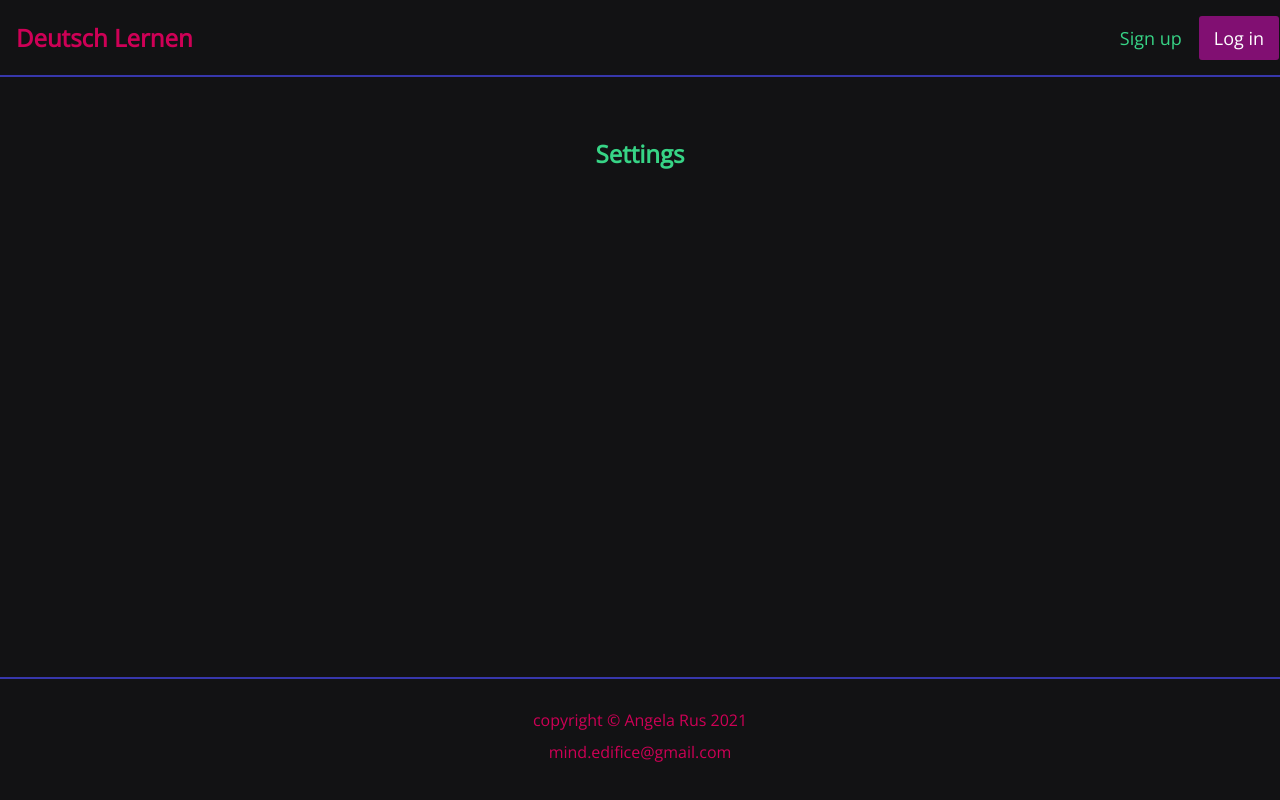
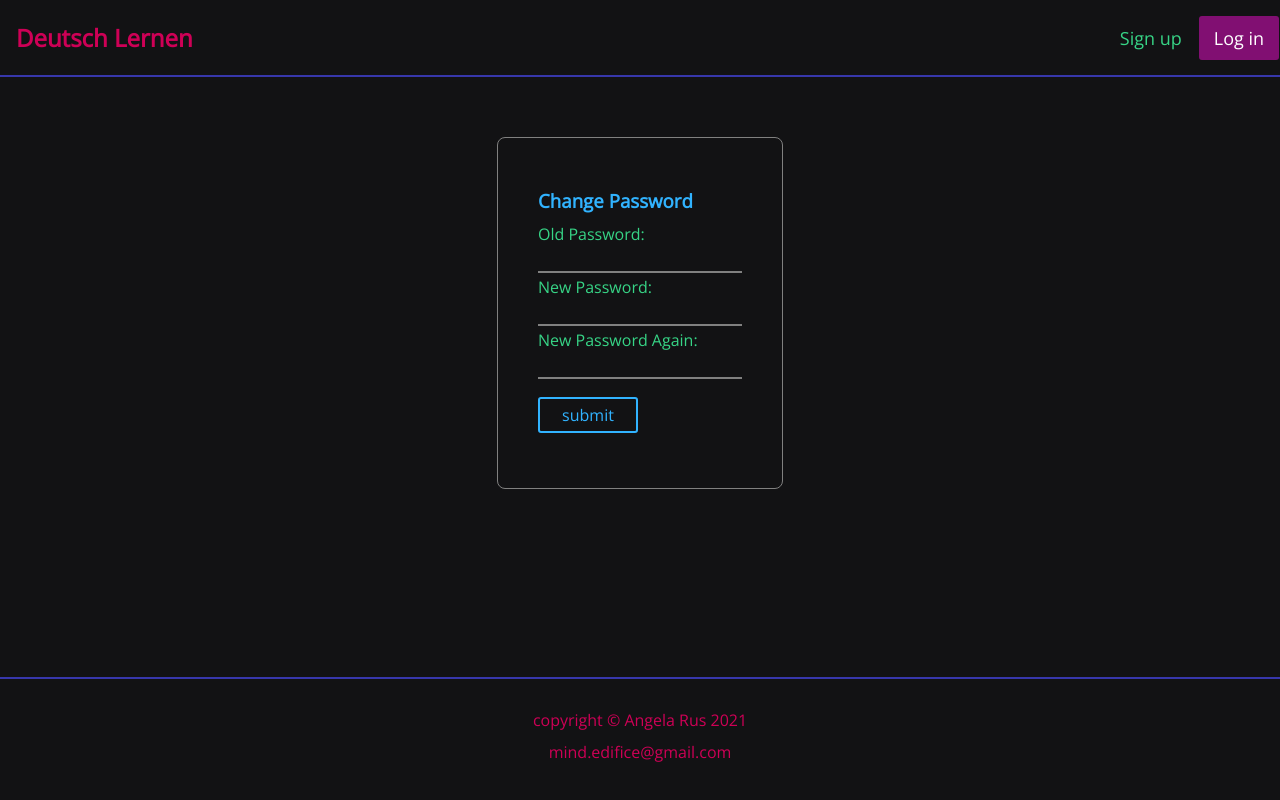
Before and after one commit to amberTrance/deutsch-lernen, a React (Create React App) app in the folder client/: page /settings in a window 1280 px wide. Built offline with nearby package versions, Linux system fonts and the light colour scheme; no server answers.

Commit message:
Change password component outline

```diff
--- /dev/null
+++ b/client/src/components/settings/ChangePassword.js
@@ -0,0 +1,58 @@
+import { useState } from 'react'
+
+const ChangePassword = () => {
+  const [inputData, setInputData] = useState({
+    oldPass: '',
+    newPass: '',
+    newPassRepeat: ''
+  })
+
+  const onSubmit = (e) => {
+    e.preventDefault()
+
+    console.log(inputData)
+  }
+
+  const onChange = (e) => {
+    setInputData({...inputData, [e.target.name] : e.target.value})
+  }
+
+  return (
+    <form onSubmit={(e) => onSubmit(e)}>
+      <div className="settings">
+        <h3>Change Password</h3>
+        <label htmlFor="oldPass">Old Password:</label>
+        <input
+          type="password"
+          name="oldPass"
+          className="auth-input newPass"
+          onChange={(e) => onChange(e)}
+        />
+
+        <label htmlFor="newPass">New Password:</label>
+        <input
+          type="password"
+          name="newPass"
+          className="auth-input newPass"
+          onChange={(e) => onChange(e)}
+        />
+
+        <label htmlFor="newPassRepeat">New Password Again:</label>
+        <input
+          type="password"
+          name="newPassRepeat"
+          className="auth-input newPass"
+          onChange={(e) => onChange(e)}
+        />
+
+        <input
+          type="submit"
+          value="submit"
+          className="auth-btn"
+        />
+      </div>
+    </form>
+  )
+}
+
+export default ChangePassword;
--- a/client/src/components/settings/Settings.js
+++ b/client/src/components/settings/Settings.js
@@ -1,7 +1,9 @@
+import ChangePassword from './ChangePassword'
+
 const Settings = () => {
   return (
     <div className="center">
-      <h2>Settings</h2>
+      <ChangePassword />
     </div>
   )
 }
--- a/client/src/index.css
+++ b/client/src/index.css
@@ -136,3 +136,18 @@ li {
 #login:active {
   transform: scale(0.98);
 }
+
+.newPass {
+  display:block;
+  padding: 2px;
+}
+
+.settings {
+  border: solid grey 1px;
+  padding: 40px;
+  border-radius: 8px;
+}
+
+.settings h3 {
+  padding: 10px 0px
+}
--- a/client/src/theme.css
+++ b/client/src/theme.css
@@ -48,7 +48,8 @@ button {
   border: 1px solid var(--font)
 }
 
-.btn:hover, .auth-btn:hover {
+.btn:hover,
+.auth-btn:hover {
   background-color: var(--font-2);
 }
 
@@ -71,7 +72,9 @@ th p,
   border-radius: 3px;
 }
 
-.auth h2, .create-btn {
+.auth h2,
+.create-btn,
+.settings h3 {
   color: var(--font-2);
 }
 
```
